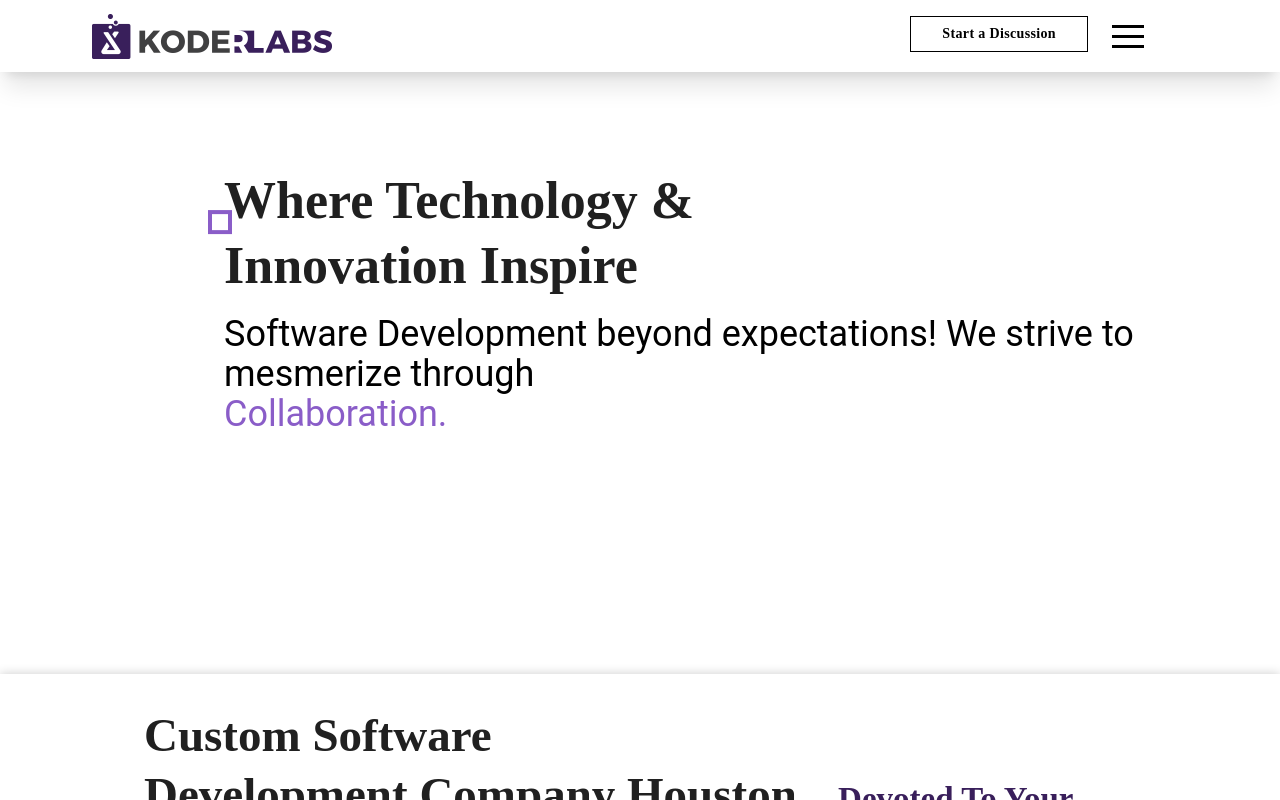
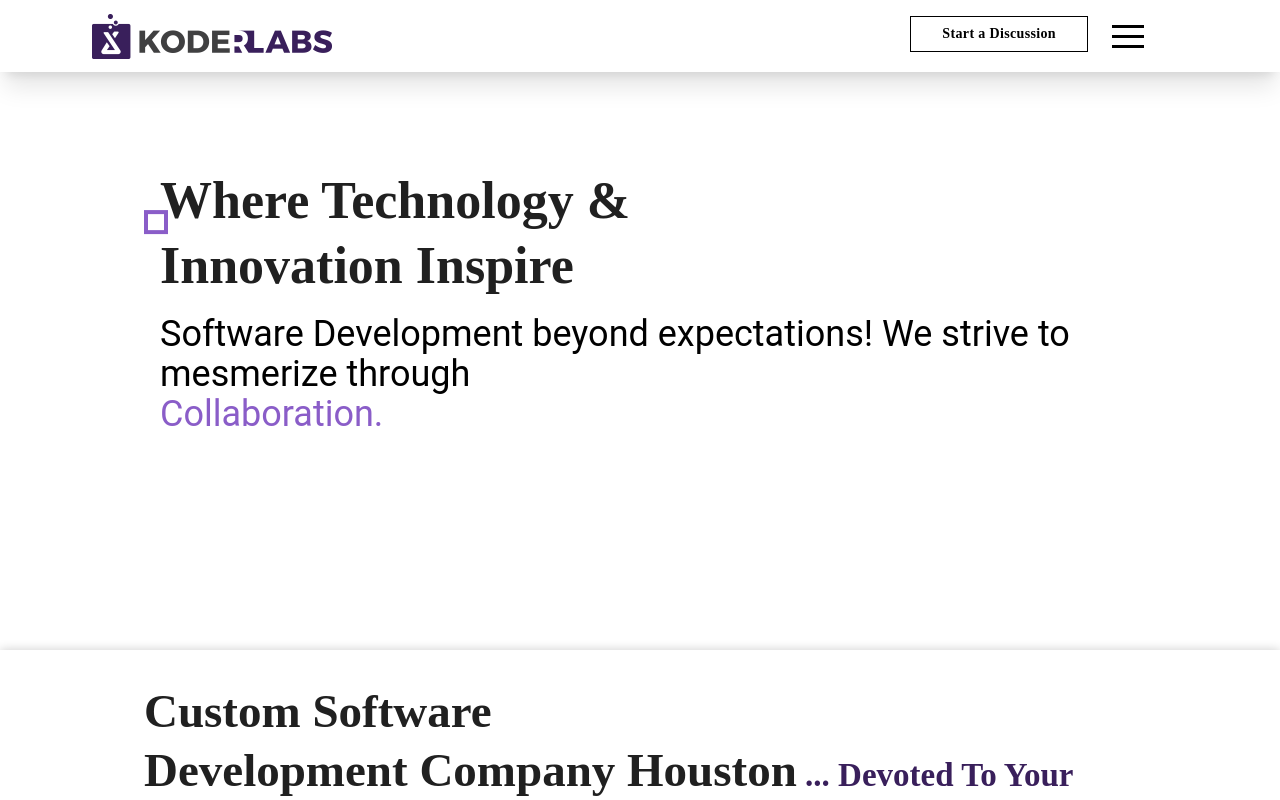
Before and after one commit to jawwad-ali/koderlabs, a React (Create React App) app: page / in a window 1280 px wide. Shown: the top 800 px of the page. Built offline with nearby package versions, Linux system fonts and the light colour scheme.

Commit message:
fix section height

```diff
--- a/src/components/HeroSection.jsx
+++ b/src/components/HeroSection.jsx
@@ -24,7 +24,7 @@ const HeroSection = () => {
   return (
     <div className="w-full pb-20">
       <div className="max-w-6xl mx-auto">
-        <div className="flex flex-col lg:ml-20 lg:pt-24 md:pt-0 md:ml-28 mx-auto p-16">
+        <div className="flex flex-col lg:ml-20 lg:pt-24 md:pt-0 md:ml-28 mx-auto p-16 md:p-0">
           <div className="flex flex-row">
             <div className="border-4 border-CustomPurple w-6 h-6 animate-bounce mt-12 font-extrabold" />
             <h1
@@ -37,10 +37,10 @@ const HeroSection = () => {
           <p className="font-roboto md:text-4xl mt-8 ml-4 md:mt-4 leading-tight text-xl">
             Software Development beyond expectations! We strive to mesmerize
             through
-            <div className="type-wrap h-15">
-              <span
-                style={{ whiteSpace: "pre" }}
-                className="text-CustomPurple"
+            <div className="type-wrap h-[5rem] whitespace-nowrap">
+              <div
+                style={{ whiteSpace: "nowrap" }}
+                className="text-CustomPurple text-4xl"
                 ref={el}
               />
             </div>
--- a/src/components/Platform.jsx
+++ b/src/components/Platform.jsx
@@ -13,7 +13,7 @@ const Platform = () => {
     <div className="w-full mb-20">
       <div className="lg:max-w-5xl mx-auto md:max-w-xl">
         <div className="flex">
-          <div className="flex mx-auto">
+          <div className="flex mx-auto md:mx-0">
             <div className="border-4 border-CustomPurple w-6 h-6 animate-bounce mt-12 font-extrabold" />
             <h2 className="md:text-5xl text-4xl font-body font-bold text-[#202020] not-italic leading-tight md:-ml-2">
               Platforms <br /> We Work On{" "}
```
